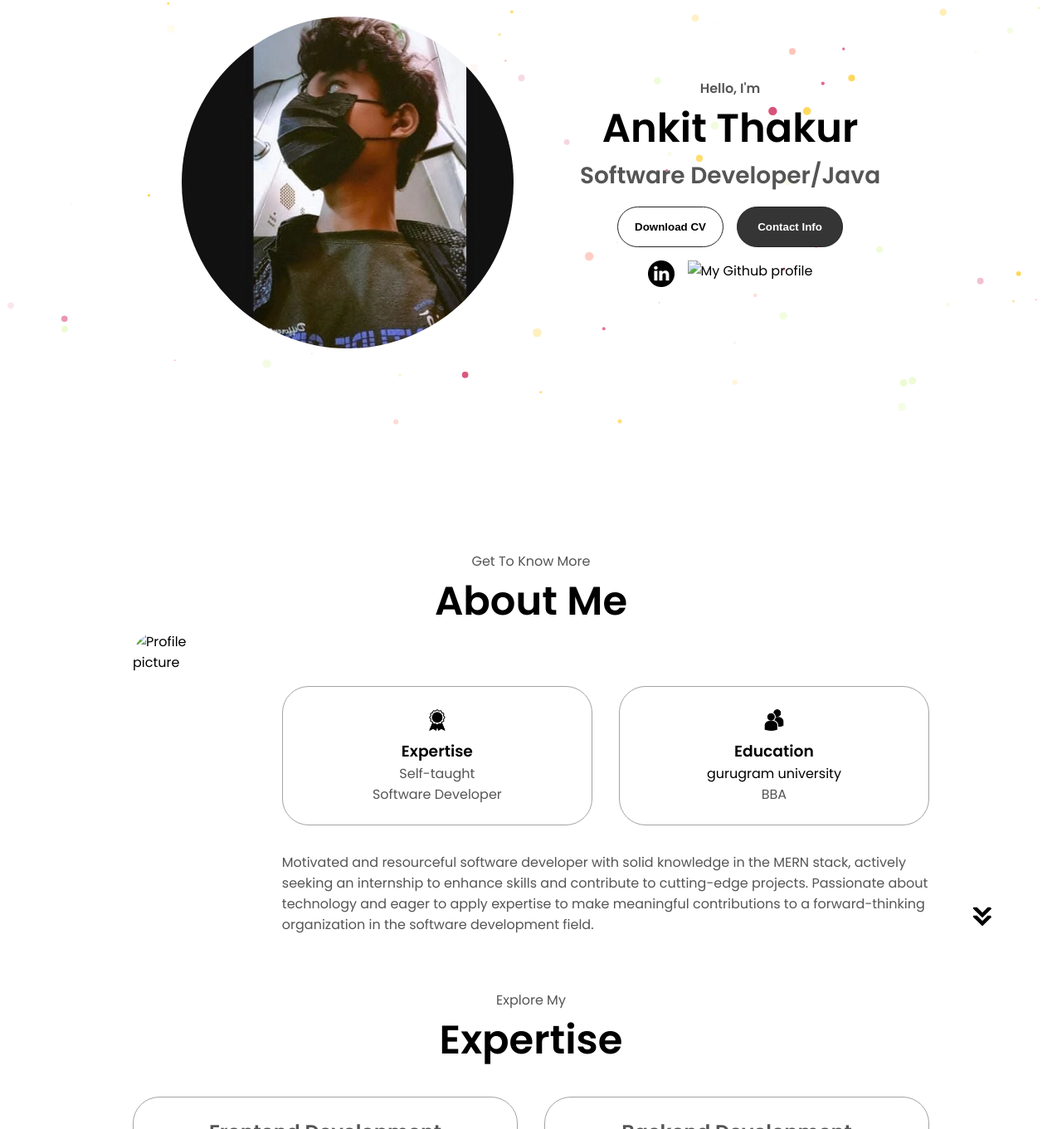
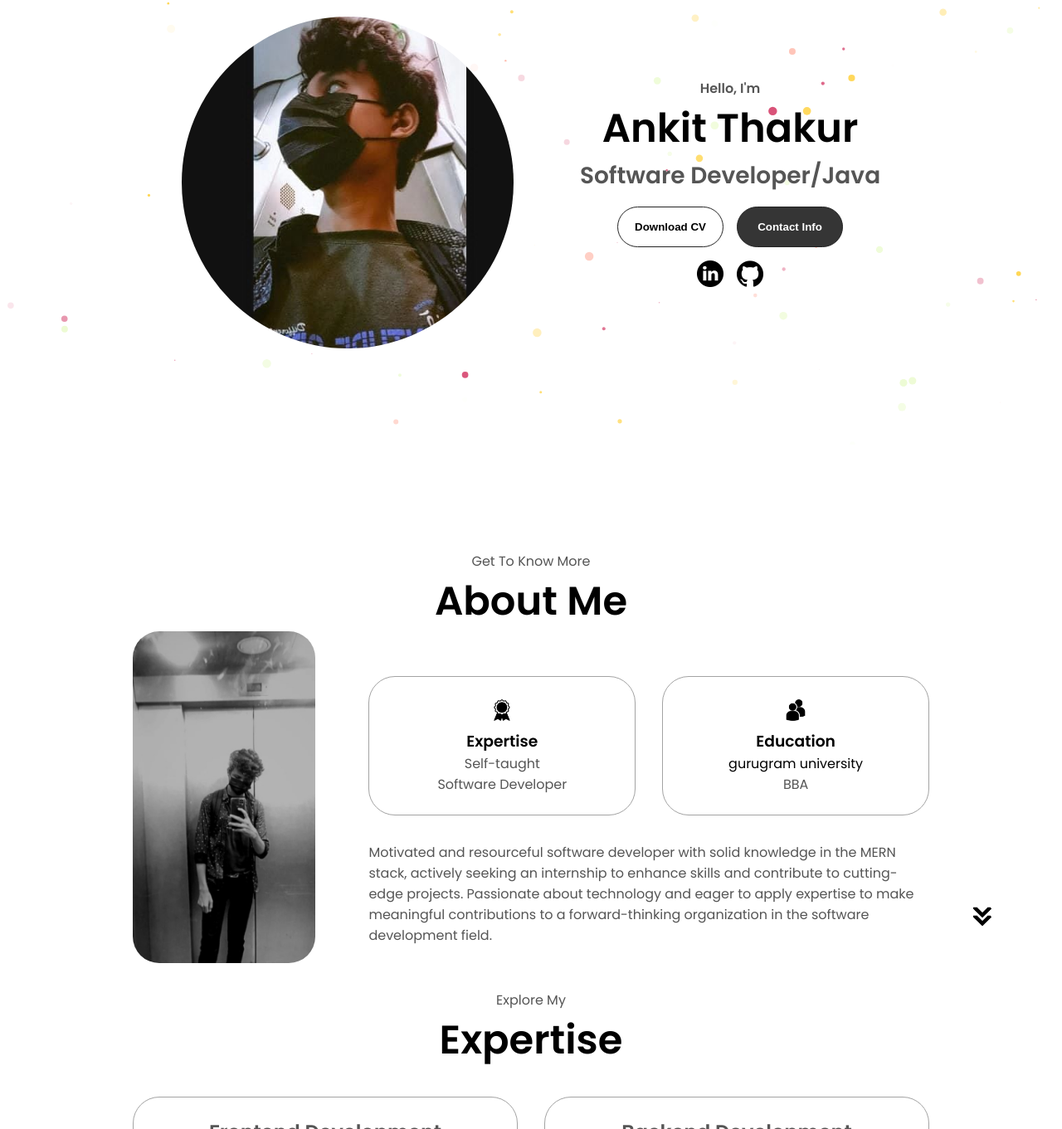
Before and after one commit to thakurankit012/Portfolio-, a plain HTML site: page index.html in a window 1280 px wide. Shown: the part 264-1625 px from the top of the page at 83% size. Drawn offline with nearby package versions, Linux system fonts and the light colour scheme; animation ran at ten frames a second.

Commit message:
Update index.html

```diff
--- a/index.html
+++ b/index.html
@@ -62,7 +62,7 @@
             <h1 class="title">Ankit Thakur</h1>
             <p class="section__text__p2">Software Developer/Java</p>
             <div class="btn-container">
-                <button class="btn btn-color-2" onclick="window.open('./assets/ankit resume.pdf')">
+                <button class="btn btn-color-2" onclick="window.open('ankit resume.pdf')">
                     Download CV
                 </button>
                 <button class="btn btn-color-1" onclick="location.href='./#contact'">
@@ -72,7 +72,7 @@
             <div id="socials-container">
                 <img src="linkedin.png" alt="My LinkedIn profile" class="icon"
                     onclick="location.href='https://www.linkedin.com/in/ankit-thakur-6259b5226/'" />
-                <img src="./assets/github.png" alt="My Github profile" class="icon"
+                <img src="github.png" alt="My Github profile" class="icon"
                     onclick="location.href='https://github.com/thakurankit01'" />
             </div>
         </div>
@@ -82,7 +82,7 @@
         <h1 class="title">About Me</h1>
         <div class="section-container">
             <div class="section__pic-container">
-                <img class="about-pic" src="assets/aboutme1.jpg" alt="Profile picture" />
+                <img class="about-pic" src="aboutme1.jpg" alt="Profile picture" />
             </div>
             <div class="about-details-container">
                 <div class="about-containers">
```
